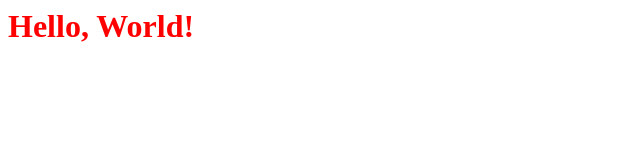
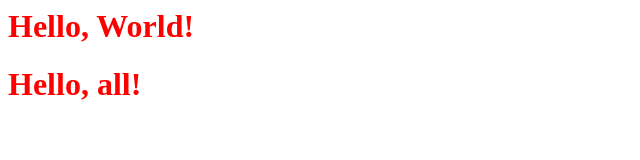
Before and after one commit to NickII2000/Work_test, a plain HTML site: page index.html in a window 1280 px wide. Shown: the whole page, without its empty margins (0-640 px from the left). Drawn offline with Linux system fonts and the light colour scheme.

Commit message:
Second commit

```diff
--- a/index.html
+++ b/index.html
@@ -6,6 +6,7 @@
 
 <body>
     <h1>Hello, World!</h1>
+    <h1>Hello, all!</h1>
 </body>
 
 </html>
```
